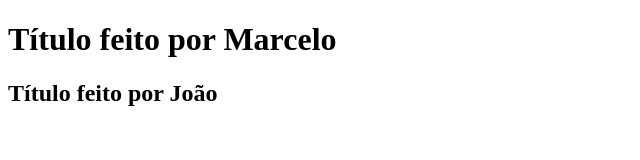
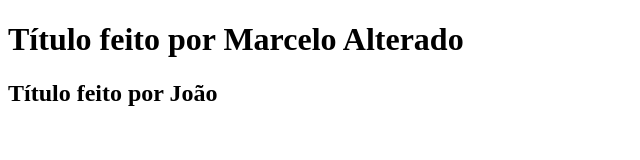
Before and after one commit to marcelovalesilva/aula-git-essencial, a plain HTML site: page index.html in a window 1280 px wide. Shown: the whole page, without its empty margins (0-640 px from the left). Drawn offline with Linux system fonts and the light colour scheme.

Commit message:
Título 01 alterado por Marcelo

```diff
--- a/index.html
+++ b/index.html
@@ -7,7 +7,7 @@
 </head>
 <body>
 
-    <h1>Título feito por Marcelo</h1>
+    <h1>Título feito por Marcelo Alterado</h1>
     <h2>Título feito por João</h2>
 
 </body>
```
